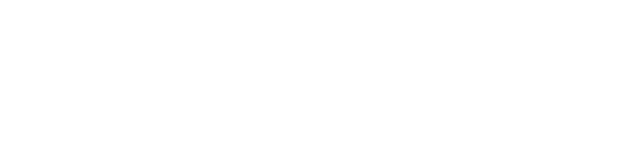
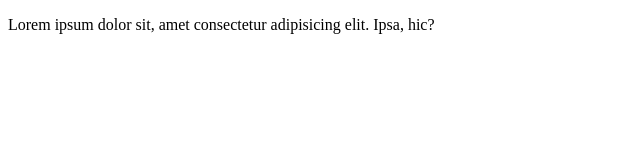
Before and after one commit to kathecid/test-repositorio, a plain HTML site: page index.html in a window 1280 px wide. Shown: the whole page, without its empty margins (0-640 px from the left). Drawn offline with Linux system fonts and the light colour scheme.

Commit message:
Agregado dip contenedor

```diff
--- a/index.html
+++ b/index.html
@@ -6,6 +6,11 @@
     <title>Git VSCODE</title>
 </head>
 <body>
-
+    <!--DIV CONTENEDOR 1-->
+    <div class="container">
+        <div class="row">
+            <p>Lorem ipsum dolor sit, amet consectetur adipisicing elit. Ipsa, hic?</p>
+            </div>
+        </div>
 </body>
 </html>
```
